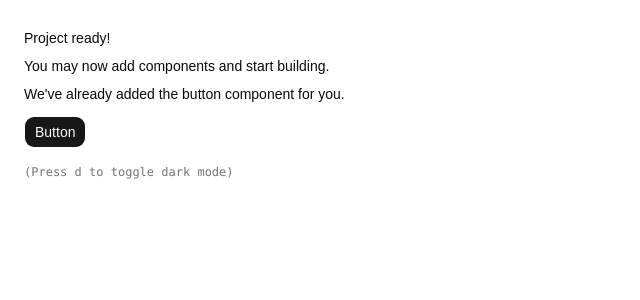
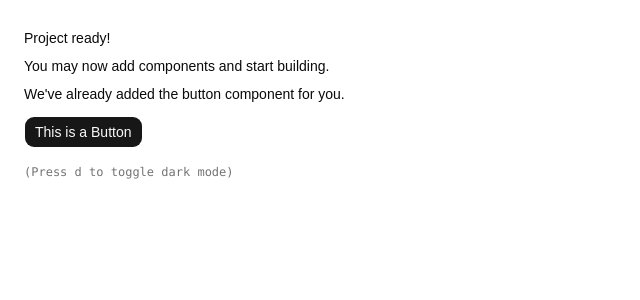
Before and after one commit to Justin-K-Ellis/content-gen-platform-prototype, a React (Vite) app in the folder client/: page /demo in a window 1280 px wide. Shown: the top 300 px of the page, without its empty margins (0-640 px from the left). Built offline with nearby package versions, Linux system fonts and the light colour scheme.

Commit message:
change btn text

```diff
--- a/client/src/pages/Demo.tsx
+++ b/client/src/pages/Demo.tsx
@@ -8,7 +8,7 @@ export function Demo() {
           <h1 className="font-medium">Project ready!</h1>
           <p>You may now add components and start building.</p>
           <p>We&apos;ve already added the button component for you.</p>
-          <Button className="mt-2">Button</Button>
+          <Button className="mt-2">This is a Button</Button>
         </div>
         <div className="font-mono text-xs text-muted-foreground">
           (Press <kbd>d</kbd> to toggle dark mode)
```
